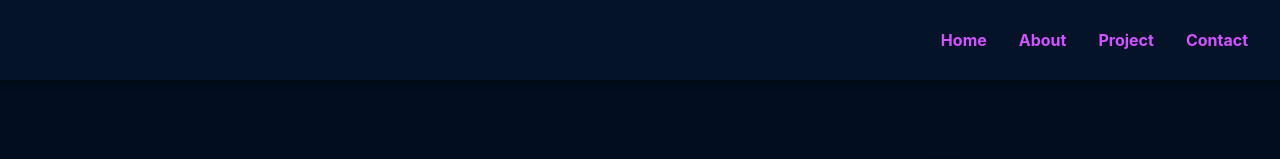
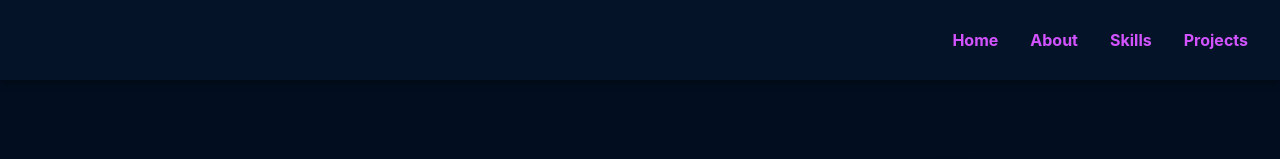
Before and after one commit to AdefelaFakorode/Adefela, a React (Vite) app: page / in a window 1280 px wide. Shown: the top 159 px of the page. Built offline with nearby package versions, Linux system fonts and the light colour scheme.

Commit message:
added button bounce

```diff
--- a/package.json
+++ b/package.json
@@ -13,6 +13,7 @@
     "react": "^18.2.0",
     "react-dom": "^18.2.0",
     "react-icons": "^4.12.0",
+    "react-reveal": "^1.2.2",
     "react-scroll": "^1.9.0"
   },
   "devDependencies": {
--- a/src/components/Card.jsx
+++ b/src/components/Card.jsx
@@ -1,3 +1,5 @@
+import Fade from "react-reveal/Fade";
+
 function Card({ title, description, link, demo, image }) {
   return (
     <div className="container mx-auto py-[50px]">
@@ -15,6 +17,7 @@ function Card({ title, description, link, demo, image }) {
                 />
               )}
             </div>
+ <Fade bottom distance="20%" duration={1000}>
  <div className="flex flex-col justify-center lg:pr-4">
               {/* Title */}
               <div className="font-bold text-primaryTextColor text-[30px] lg:mt-[0px] mt-[30px]">
@@ -25,11 +28,10 @@ function Card({ title, description, link, demo, image }) {
                 <p>{description}</p>
               </div>
 
-              {/* Buttons */}
               <div className="flex space-x-[15px] justify-center items-center mt-[20px]">
   <a
     href={link}
-                  className="bg-bColor hover:bg-bHoverColor translate-colors duration-300 text-white font-bold py-1 px-4 rounded"
+    className="bg-bColor hover:bg-bHoverColor translate-colors duration-300 text-white font-bold py-1 px-4 rounded hover:animate-bounce"
     target="_blank"
     rel="noopener noreferrer"
   >
@@ -38,7 +40,7 @@ function Card({ title, description, link, demo, image }) {
   {demo && (
     <a
       href={demo}
-                    className="bg-bColor hover:bg-bHoverColor translate-colors duration-300 text-white font-bold py-1 px-4 rounded"
+      className="bg-bColor hover:bg-bHoverColor translate-colors duration-300 text-white font-bold py-1 px-4 rounded hover:animate-bounce"
       target="_blank"
       rel="noopener noreferrer"
     >
@@ -46,7 +48,9 @@ function Card({ title, description, link, demo, image }) {
     </a>
   )}
 </div>
+
             </div>
+ </Fade>
           </div>
         </div>
       </div>
--- a/src/components/Home.jsx
+++ b/src/components/Home.jsx
@@ -1,6 +1,7 @@
 import { CiLinkedin } from "react-icons/ci";
 import { FiGithub } from "react-icons/fi";
 import PP3 from "../assets/PP3.jpg";
+import Fade from "react-reveal/Fade";
 
 export default function Home() {
   const navbarStyle = {
@@ -10,6 +11,7 @@ export default function Home() {
   return (
     <section id="home" className="min-h-screen bg-secondary">
       <div className="container mx-auto flex flex-col items-center justify-center">
+        <Fade bottom distance="20%" duration={1500}>
           <div className="lg:flex-row-reverse flex flex-col justify-center items-center lg:text-left text-center pt-[160px]">
             {/*Image*/}
             <img
@@ -31,12 +33,14 @@ export default function Home() {
               </div>
               {/*Intro*/}
               <div className="py-2">
+                <Fade bottom distance="20%" duration={1000}>
                   <p className="text-[22px] md:text-[29px] lg:text-[20px] xl:text-[20px] 2xl:text-[25px] text-white">
                     Hello, I’m Adefela Fakorode.
                     <br /> A passionate Full-Stack Developer
                     <br />
                     based in New York.
                   </p>
+                </Fade>
               </div>
               {/*LinkedIN & Github*/}
               <ul className="flex justify-center mt-3 lg:justify-start">
@@ -62,6 +66,7 @@ export default function Home() {
               </ul>
             </div>
           </div>
+        </Fade>
       </div>
     </section>
   );
--- a/src/components/NavBar.jsx
+++ b/src/components/NavBar.jsx
@@ -1,5 +1,6 @@
 import { useState } from "react";
 import { FaBars, FaTimes } from 'react-icons/fa';
+import {Link} from 'react-scroll'
 
 const NavBar = () => {
   const [nav, setNav] = useState(false);
@@ -15,10 +16,46 @@ const NavBar = () => {
       <div className="hidden sm:flex ">
         {/* Menu */}
         <ul className="sm:flex hidden">
-          <li className="text-primaryTextColor translate-colors duration-300 hover:text-bHoverColor">Home</li>
-          <li className="text-primaryTextColor translate-colors duration-300 hover:text-bHoverColor">About</li>
-          <li className="text-primaryTextColor translate-colors duration-300 hover:text-bHoverColor">Project</li>
-          <li className="text-primaryTextColor translate-colors duration-300 hover:text-bHoverColor">Contact</li>
+          <li className="text-primaryTextColor translate-colors duration-300 hover:text-bHoverColor">
+          <Link
+      activeClass="active"
+      to="home"
+      smooth={true}
+      duration={500}
+    >
+      Home
+    </Link>
+          </li>
+          <li className="text-primaryTextColor translate-colors duration-300 hover:text-bHoverColor">
+          <Link
+      activeClass="active"
+      to="about"
+      smooth={true}
+      duration={500}
+    >
+      About
+    </Link>
+          </li>
+          <li className="text-primaryTextColor translate-colors duration-300 hover:text-bHoverColor">
+          <Link
+      activeClass="active"
+      to="skills"
+      smooth={true}
+      duration={500}
+    >
+      Skills
+    </Link>
+          </li>
+          <li className="text-primaryTextColor translate-colors duration-300 hover:text-bHoverColor">
+          <Link
+      activeClass="active"
+      to="projects"
+      smooth={true}
+      duration={500}
+    >
+      Projects
+    </Link>
+          </li>
         </ul>
       </div>
 
@@ -29,10 +66,50 @@ const NavBar = () => {
 
       {/* Mobile Menu */}
       <ul className={!nav ? 'hidden' : 'absolute top-0 left-0 w-full h-screen bg-primary flex flex-col justify-center items-center '} style={navbarStyle}>
-        <li className="py-6 text-4xl text-primaryTextColor translate-colors duration-300 hover:text-bHoverColor">Home</li>
-        <li className="py-6 text-4xl text-primaryTextColor translate-colors duration-300 hover:text-bHoverColor">About</li>
-        <li className="py-6 text-4xl text-primaryTextColor translate-colors duration-300 hover:text-bHoverColor">Project</li>
-        <li className="py-6 text-4xl text-primaryTextColor translate-colors duration-300 hover:text-bHoverColor">Contact</li>
+        <li className="py-6 text-4xl text-primaryTextColor translate-colors duration-300 hover:text-bHoverColor">
+        <Link
+        onClick={handleClick}
+      activeClass="active"
+      to="home"
+      smooth={true}
+      duration={500}
+    >
+      Home
+    </Link>
+        </li>
+        <li className="py-6 text-4xl text-primaryTextColor translate-colors duration-300 hover:text-bHoverColor">
+        <Link
+        onClick={handleClick}
+      activeClass="active"
+      to="about"
+      smooth={true}
+      duration={500}
+    >
+      About
+    </Link>
+        </li>
+        <li className="py-6 text-4xl text-primaryTextColor translate-colors duration-300 hover:text-bHoverColor">
+        <Link
+        onClick={handleClick}
+      activeClass="active"
+      to="skills"
+      smooth={true}
+      duration={500}
+    >
+      Skills
+    </Link>
+        </li>
+        <li className="py-6 text-4xl text-primaryTextColor translate-colors duration-300 hover:text-bHoverColor">
+        <Link
+        onClick={handleClick}
+      activeClass="active"
+      to="projects"
+      smooth={true}
+      duration={500}
+    >
+      Projects
+    </Link>
+        </li>
       </ul>
     </div>
   );
--- a/src/components/Projects.jsx
+++ b/src/components/Projects.jsx
@@ -1,6 +1,8 @@
 import Card from "./Card";
 import Aurora from "../assets/Aurora.png";
 import NFT from "../assets/NFT.jpg";
+import Fade from "react-reveal/Fade";
+
 function Projects() {
   const listOfProject = [
     {
@@ -25,6 +27,7 @@ function Projects() {
 
   return (
     <section id="projects" className=" min-h-[910px] bg-primary">
+      <Fade bottom distance="20%" duration={1500}>
         <div className="font-bold pt-[90px] text-[60px] text-primaryTextColor flex justify-center text-center">
           <h1>Projects</h1>
         </div>
@@ -41,6 +44,7 @@ function Projects() {
             />
           ))}
         </div>
+      </Fade>
     </section>
   );
 }
--- a/src/components/Skills.jsx
+++ b/src/components/Skills.jsx
@@ -4,6 +4,7 @@ import { SiTailwindcss } from "react-icons/si";
 import { FaNodeJs } from "react-icons/fa";
 import { SiExpress } from "react-icons/si";
 import { BiLogoPostgresql } from "react-icons/bi";
+import Fade from "react-reveal/Fade";
 
 function Skills() {
   // Skills
@@ -39,9 +40,10 @@ function Skills() {
 
   return (
     <section
-      id="skill"
+      id="skills"
       className="flex flex-col items-center justify-center bg-secondary lg:min-h-screen mx-auto "
     >
+      <Fade bottom distance="20%" duration={800}>
         {/* Title */}
         <div className="mt-[120px]">
           <h1 className="text-[60px] lg:text-[60px] 2xl:text-[80px] md:text-[50px] text-primaryTextColor font-bold">
@@ -61,7 +63,9 @@ function Skills() {
                     <div className="text-white translate-colors duration-300 hover:text-bHoverColor">
                       {skill.icon}
                     </div>
-                  <span className="text-xl text-white ml-2">{skill.title}</span>
+                    <span className="text-xl text-white ml-2">
+                      {skill.title}
+                    </span>
                   </li>
                 );
               })}
@@ -78,13 +82,16 @@ function Skills() {
                     <div className="text-white translate-colors duration-300 hover:text-bHoverColor">
                       {skill.icon}
                     </div>
-                  <span className="text-xl text-white ml-2">{skill.title}</span>
+                    <span className="text-xl text-white ml-2">
+                      {skill.title}
+                    </span>
                   </li>
                 );
               })}
             </ul>
           </div>
         </div>
+      </Fade>
     </section>
   );
 }
```
Also changed, not shown: src/components/About.jsx (+8 -2 lines), 1 other file (tests, documents, lock files or other folders). Lines whose indentation alone changed are shown as unchanged.
